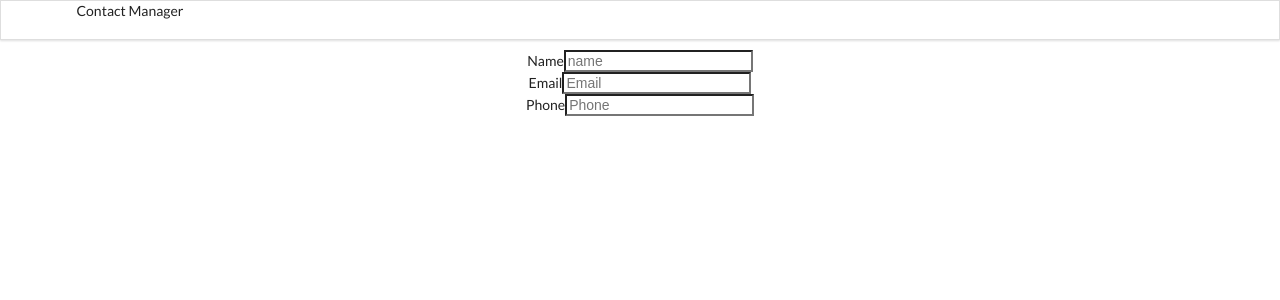
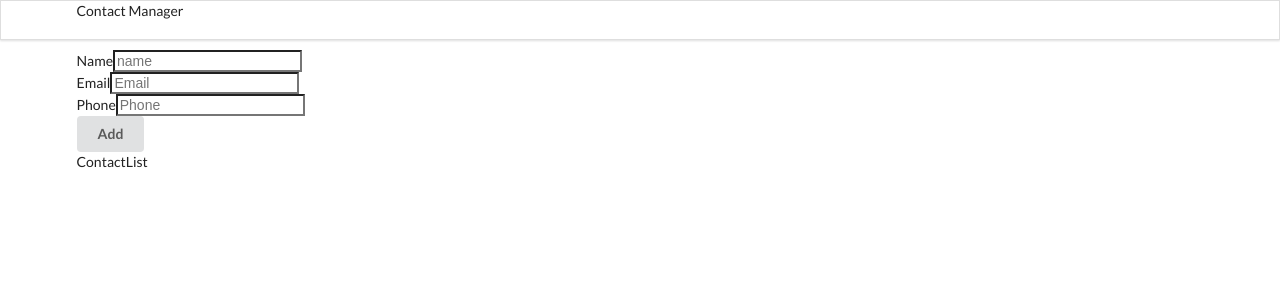
Before and after one commit to dimples-app/Contact_App, a React (Create React App) app: page / in a window 1280 px wide. Shown: the top 300 px of the page. Built offline with nearby package versions, Linux system fonts and the light colour scheme.

Commit message:
contactlist

```diff
--- a/src/App.js
+++ b/src/App.js
@@ -3,13 +3,15 @@ import './App.css';
 import React from 'react';
 import Header from './components/Header';
 import AddContact from './components/AddContact'
+import ContactList from './components/ContactList';
 
 
 function App() {
   return (
-    <div className="App">
+    <div className="ui container">
        <Header />
        <AddContact />
+       <ContactList />
     </div>
   );
 }
--- a/src/components/AddContact.js
+++ b/src/components/AddContact.js
@@ -1,4 +1,5 @@
 import React from 'react'
+
 
 function AddContact() {
   return (
@@ -32,6 +33,10 @@ function AddContact() {
             placeholder="Phone"
           />
         </div>
+
+        <div>
+          <button className='ui button'> Add </button>
+        </div>
      </form>
 
     </div>
```
